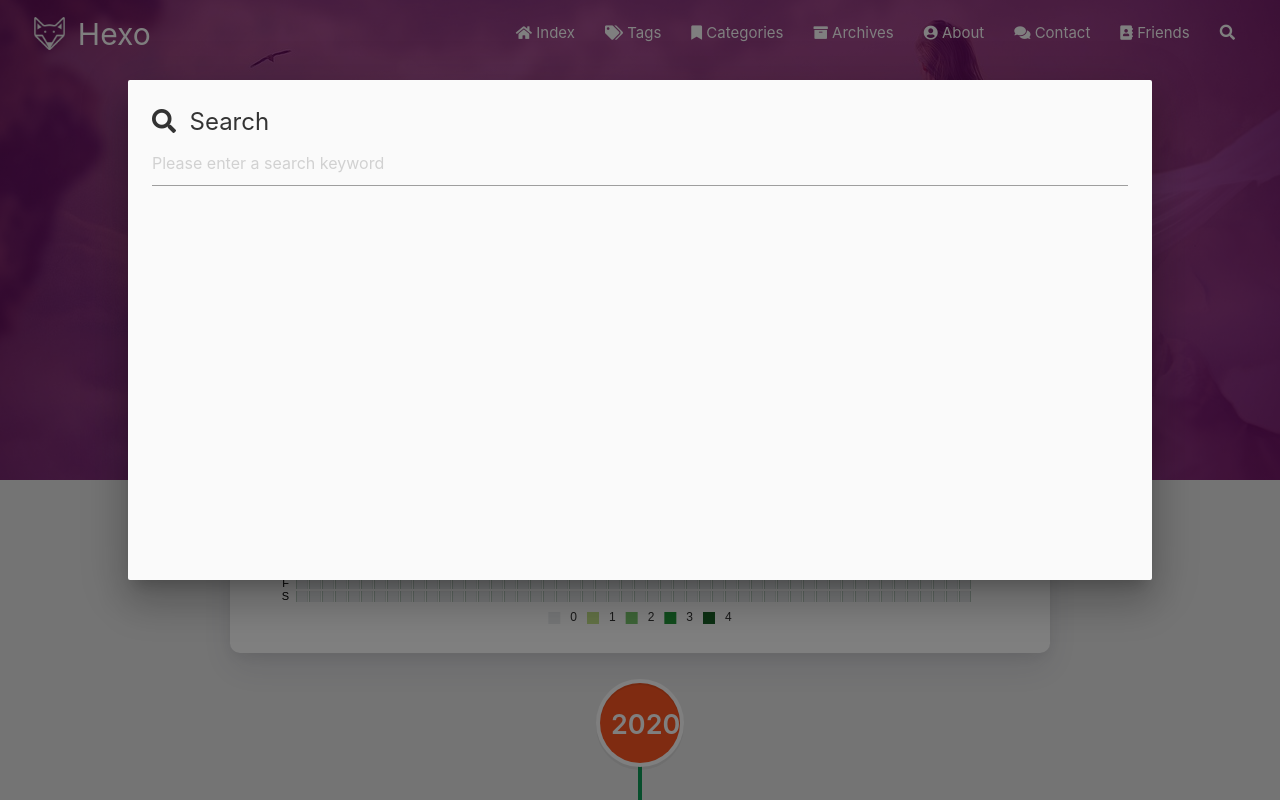
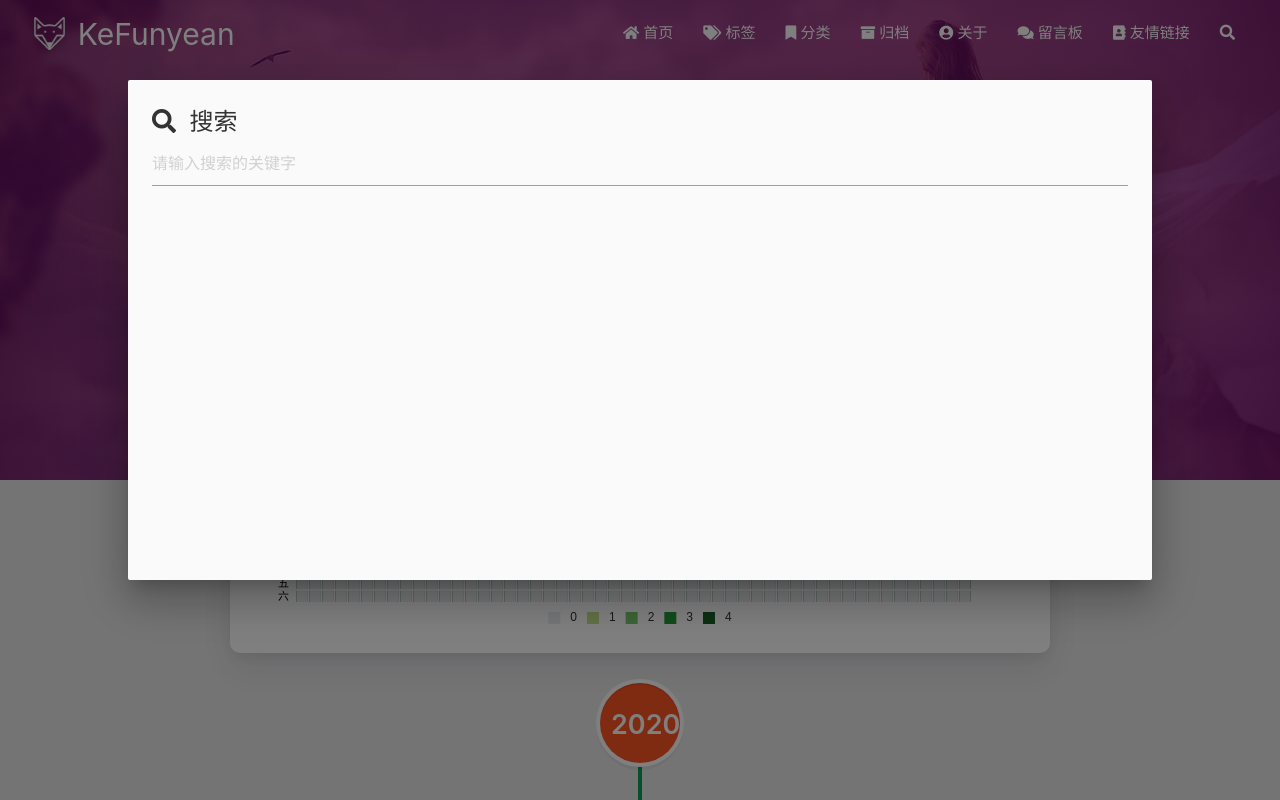
Before and after one commit to KeFunyean/Javaer.github.io, a plain HTML site: page archives/index.html in a window 1280 px wide. Both pictures are taken after a click on the link 1227 px from the left and 32 px from the top of the page. Shown: the top 800 px of the page. Drawn offline with nearby package versions, Linux system fonts and the light colour scheme; some packages are replaced by stand-ins of ours; no server answers; a script that the page names is missing.

Commit message:
Site updated: 2020-01-13 15:21:59

```diff
--- a/archives/index.html
+++ b/archives/index.html
@@ -1,11 +1,11 @@
 <!DOCTYPE HTML>
-<html lang="en">
+<html lang="zh-CN">
 
 
 <head>
     <meta charset="utf-8">
-    <meta name="keywords" content="Archives, Hexo">
-    <meta name="description" content="Archives | Hexo">
+    <meta name="keywords" content="归档, KeFunyean">
+    <meta name="description" content="归档 | KeFunyean">
     <meta http-equiv="X-UA-Compatible" content="IE=edge">
     <meta name="viewport" content="width=device-width, initial-scale=1.0, user-scalable=no">
     <meta name="renderer" content="webkit|ie-stand|ie-comp">
@@ -13,7 +13,7 @@
     <meta name="format-detection" content="telephone=no">
     <meta name="apple-mobile-web-app-capable" content="yes">
     <meta name="apple-mobile-web-app-status-bar-style" content="black-translucent">
-    <title>Archives | Hexo</title>
+    <title>归档 | KeFunyean</title>
     <link rel="icon" type="image/png" href="/favicon.png">
 
     <link rel="stylesheet" type="text/css" href="/libs/awesome/css/all.css">
@@ -38,7 +38,7 @@
 
                     <img src="/medias/logo.png" class="logo-img" alt="LOGO">
 
-                    <span class="logo-span">Hexo</span>
+                    <span class="logo-span">KeFunyean</span>
                 </a>
             </div>
 
@@ -52,7 +52,7 @@
 
       <i class="fas fa-home" style="zoom: 0.6;"></i>
 
-      <span>Index</span>
+      <span>首页</span>
     </a>
 
   </li>
@@ -63,7 +63,7 @@
 
       <i class="fas fa-tags" style="zoom: 0.6;"></i>
 
-      <span>Tags</span>
+      <span>标签</span>
     </a>
 
   </li>
@@ -74,7 +74,7 @@
 
       <i class="fas fa-bookmark" style="zoom: 0.6;"></i>
 
-      <span>Categories</span>
+      <span>分类</span>
     </a>
 
   </li>
@@ -85,7 +85,7 @@
 
       <i class="fas fa-archive" style="zoom: 0.6;"></i>
 
-      <span>Archives</span>
+      <span>归档</span>
     </a>
 
   </li>
@@ -96,7 +96,7 @@
 
       <i class="fas fa-user-circle" style="zoom: 0.6;"></i>
 
-      <span>About</span>
+      <span>关于</span>
     </a>
 
   </li>
@@ -107,7 +107,7 @@
 
       <i class="fas fa-comments" style="zoom: 0.6;"></i>
 
-      <span>Contact</span>
+      <span>留言板</span>
     </a>
 
   </li>
@@ -118,14 +118,14 @@
 
       <i class="fas fa-address-book" style="zoom: 0.6;"></i>
 
-      <span>Friends</span>
+      <span>友情链接</span>
     </a>
 
   </li>
 
   <li>
     <a href="#searchModal" class="modal-trigger waves-effect waves-light">
-      <i id="searchIcon" class="fas fa-search" title="Search" style="zoom: 0.85;"></i>
+      <i id="searchIcon" class="fas fa-search" title="搜索" style="zoom: 0.85;"></i>
     </a>
   </li>
 </ul>
@@ -136,7 +136,7 @@
 
         <img src="/medias/logo.png" class="logo-img circle responsive-img">
 
-        <div class="logo-name">Hexo</div>
+        <div class="logo-name">KeFunyean</div>
         <div class="logo-desc">
 
             Never really desperate, only the lost of the soul.
@@ -154,7 +154,7 @@
 
 			    <i class="fa-fw fas fa-home"></i>
 
-			Index
+			首页
 		</a>
 
         </li>
@@ -165,7 +165,7 @@
 
 			    <i class="fa-fw fas fa-tags"></i>
 
-			Tags
+			标签
 		</a>
 
         </li>
@@ -176,7 +176,7 @@
 
 			    <i class="fa-fw fas fa-bookmark"></i>
 
-			Categories
+			分类
 		</a>
 
         </li>
@@ -187,7 +187,7 @@
 
 			    <i class="fa-fw fas fa-archive"></i>
 
-			Archives
+			归档
 		</a>
 
         </li>
@@ -198,7 +198,7 @@
 
 			    <i class="fa-fw fas fa-user-circle"></i>
 
-			About
+			关于
 		</a>
 
         </li>
@@ -209,7 +209,7 @@
 
 			    <i class="fa-fw fas fa-comments"></i>
 
-			Contact
+			留言板
 		</a>
 
         </li>
@@ -220,7 +220,7 @@
 
 			    <i class="fa-fw fas fa-address-book"></i>
 
-			Friends
+			友情链接
 		</a>
 
         </li>
@@ -306,7 +306,7 @@
         <div class="brand">
             <div class="title center-align">
 
-                subtitle
+                Welcome
 
             </div>
 
@@ -358,7 +358,7 @@
     let option = {
         title: {
             top: 0,
-            text: 'Post Calendar',
+            text: '文章日历',
             left: 'center',
             textStyle: {
                 color: '#3C4858'
@@ -405,12 +405,12 @@
                 show: false
             },
             monthLabel: {
-                nameMap: 'en',
+                nameMap: 'cn',
                 fontSize: 11
             },
             dayLabel: {
                 formatter: '{start}  1st',
-                nameMap: 'en',
+                nameMap: 'cn',
                 fontSize: 11
             }
         }],
@@ -478,7 +478,7 @@
                                 <span class="publish-author">
 
                                     <i class="fas fa-user fa-fw"></i>
-                                    John Doe
+                                    KeFunyean
 
                                 </span>
                             </div>
@@ -502,7 +502,7 @@
         <div class="col s12 m8 l8 copy-right">
             Copyright&nbsp;&copy;
             <span id="year">2019</span>
-            <a href="http://yoursite.com" target="_blank">John Doe</a>
+            <a href="http://kefunyean.github.io" target="_blank">KeFunyean</a>
             |&nbsp;Powered by&nbsp;<a href="https://hexo.io/" target="_blank">Hexo</a>
             |&nbsp;Theme&nbsp;<a href="https://github.com/blinkfox/hexo-theme-matery" target="_blank">Matery</a>
             <br>
@@ -570,8 +570,8 @@
 <div id="searchModal" class="modal">
     <div class="modal-content">
         <div class="search-header">
-            <span class="title"><i class="fas fa-search"></i>&nbsp;&nbsp;Search</span>
-            <input type="search" id="searchInput" name="s" placeholder="Please enter a search keyword"
+            <span class="title"><i class="fas fa-search"></i>&nbsp;&nbsp;搜索</span>
+            <input type="search" id="searchInput" name="s" placeholder="请输入搜索的关键字"
                    class="search-input">
         </div>
         <div id="searchResult"></div>
```
Also changed, not shown: 2020/01/13/hello-world/index.html (+40 -40 lines), archives/2020/01/index.html (+29 -29 lines), archives/2020/index.html (+29 -29 lines), index.html (+27 -27 lines).
